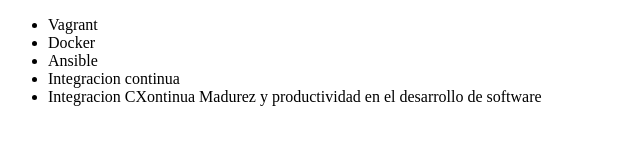
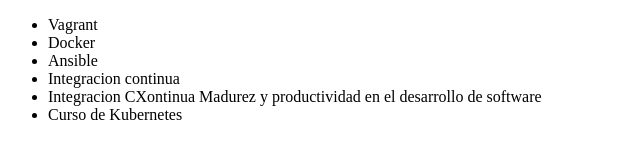
Before and after one commit to Johamaster04/alura-git, a plain HTML site: page index.html in a window 1280 px wide. Shown: the whole page, without its empty margins (0-640 px from the left). Drawn offline with Linux system fonts and the light colour scheme.

Commit message:
Agregando nuevo curso de Kubernetes

```diff
--- a/index.html
+++ b/index.html
@@ -13,6 +13,7 @@
             <li> Ansible </li>
             <li> Integracion continua</li>
             <li>Integracion CXontinua Madurez y productividad en el desarrollo de software</li>
+            <li>Curso de Kubernetes</li>
         </ul>
 </body>
 </html>
```
